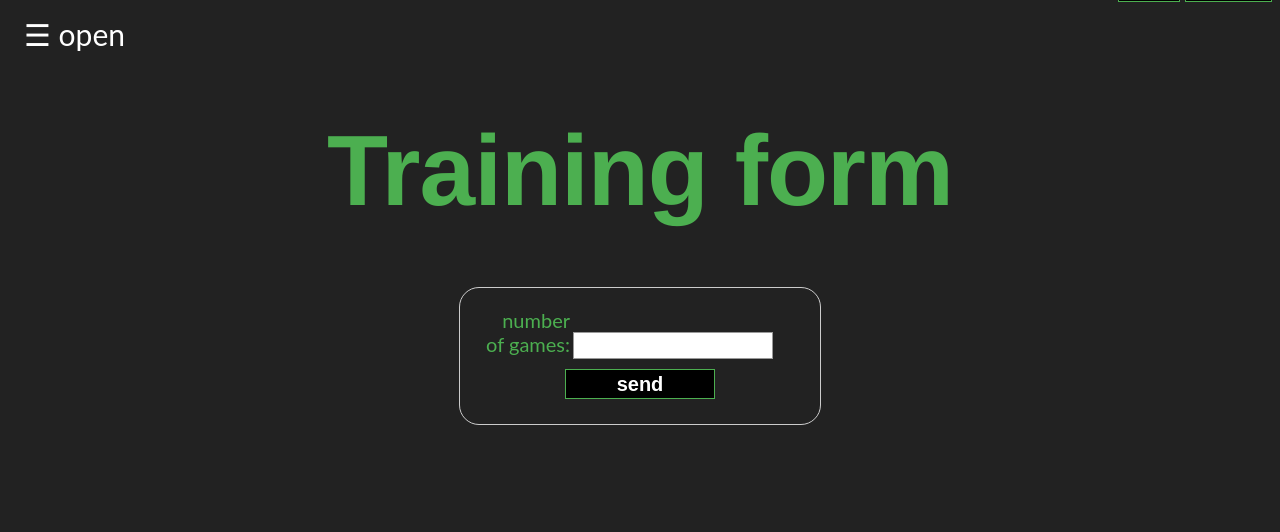
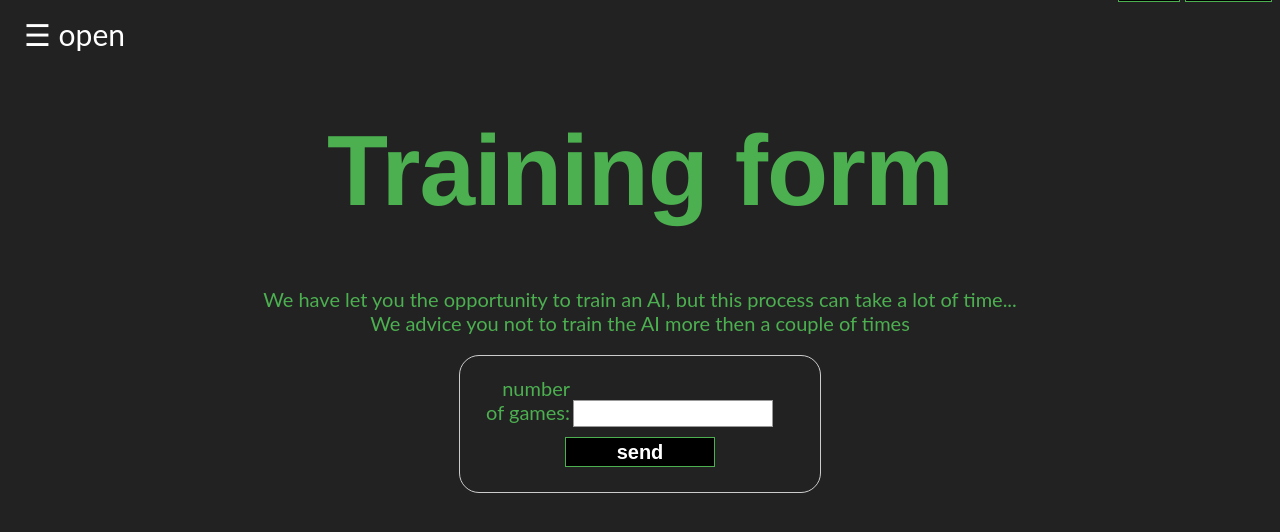
Before and after one commit to TurboMachina/ProjetDjangoIA_2020, a Django app: page /game/trainAIForm/1/ in a window 1280 px wide. Shown: the part 33-565 px from the top of the page. Run offline with Django 3.2, Linux system fonts and the light colour scheme.

Commit message:
Ajout d'une phrase pour l'entrainement

```diff
--- a/game/templates/game/trainForm.html
+++ b/game/templates/game/trainForm.html
@@ -2,6 +2,8 @@
 {% load static %}
 {% block content %}
 <h1>Training form</h1>
+<p>We have let you the opportunity to train an AI, but this process can take a lot of time...<br>
+     We advice you not to train the AI more then a couple of times</p>
 <form method="POST" action="/game/trainAI/{{ia_id}}/">
     {% csrf_token %}
     {{ form }}
```
